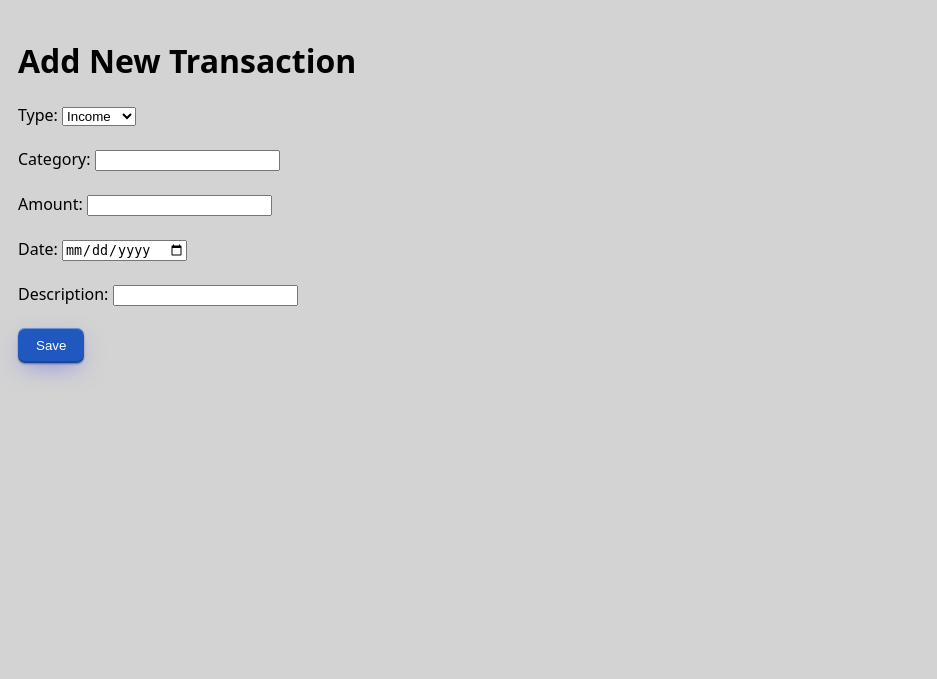
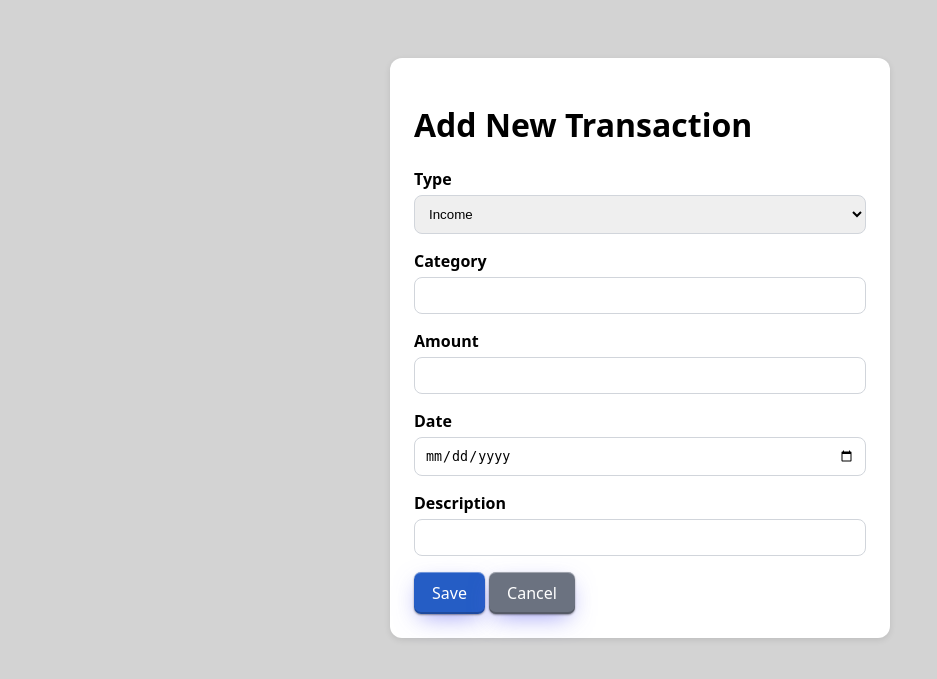
Before and after one commit to ahmed71huz/budget-tracker, a Flask app: page /add in a window 1280 px wide. Shown: the top 679 px of the page, without its empty margins (0-937 px from the left). Run offline with Flask 3, Linux system fonts and the light colour scheme.

Commit message:
Upgrade the add page, add id to the input

```diff
--- a/static/style.css
+++ b/static/style.css
@@ -1,4 +1,4 @@
-
+* { box-sizing: border-box; }
 body {
     background-color: lightgray;
     font-family: system-ui, -apple-system, BlinkMacSystemFont, 'Segoe UI', Roboto, Oxygen, Ubuntu, Cantarell, 'Open Sans', 'Helvetica Neue', sans-serif;
@@ -41,6 +41,7 @@ body {
     padding: 10px 18px;
     background-color: rgba(8, 72, 190, 0.884);
     color: white;
+    font: inherit;
     text-decoration: none;
     border-radius: 7px;
     border: none;
@@ -120,3 +121,33 @@ tbody tr:hover{
     font-weight: bold;
     color: rgb(150, 34, 34);
 }
+
+.form-card{
+    margin: 40px auto;
+    background-color: white;
+    padding: 24px;
+    border-radius: 12px;
+    box-shadow:  0 2px 6px rgba(0,0,0,0.1);
+    max-width: 500px;
+}
+.field{
+    margin-bottom: 16px;
+}
+.field label {
+    display: block;
+    font-weight: bold;
+    margin-bottom: 5px;
+}
+.field input, .field select {
+    width: 100%;
+    padding: 10px;
+    border: 1px solid #d1d5db;
+    border-radius: 8px;
+}
+.field input:focus{
+    border-color: rgb(84, 84, 228);
+    outline: none;
+}
+.btn-secondary {
+    background-color: #6b7280;
+}
--- a/templates/add.html
+++ b/templates/add.html
@@ -1,36 +1,40 @@
 <!doctype html>
 <html lang="en">
+
 <head>
   <title>Add Transaction</title>
-  <link href="{{ url_for('static', filename='style.css') }}" rel="stylesheet" >
+  <link href="{{ url_for('static', filename='style.css') }}" rel="stylesheet">
 </head>
+
 <body>
-  <h1>Add New Transaction</h1>
-  <form method="POST">
-    <label>Type:</label>
-    <select name="type">
-      <option value="income">Income</option>
-      <option value="expense">Expense</option>
-    </select>
-    <br><br>
-
-    <label>Category:</label>
-    <input type="text" name="category">
-    <br><br>
-
-    <label>Amount:</label>
-    <input type="text" name="amount">
-    <br><br>
-
-    <label>Date:</label>
-    <input type="date" name="date">
-    <br><br>
-
-    <label>Description:</label>
-    <input type="text" name="description">
-    <br><br>
-
+  <form method="POST" class="form-card">
+    <h1>Add New Transaction</h1>
+    <div class="field">
+      <label for="type">Type</label>
+      <select id="type" name="type">
+        <option value="income">Income</option>
+        <option value="expense">Expense</option>
+      </select>
+    </div>
+    <div class="field">
+      <label for="category">Category</label>
+      <input type="text" id="category" name="category">
+    </div>
+    <div class="field">
+      <label for="amount">Amount</label>
+      <input type="text" id="amount" name="amount">
+    </div>
+    <div class="field">
+      <label for="date">Date</label>
+      <input type="date" id="date" name="date">
+    </div>
+    <div class="field">
+      <label for="description">Description</label>
+      <input type="text" id="description" name="description">
+    </div>
     <button type="submit" class="btn">Save</button>
+    <a href="/" class="btn btn-secondary">Cancel</a>
   </form>
 </body>
+
 </html>
```
Also changed, not shown: templates/edit.html (+30 -26 lines).
